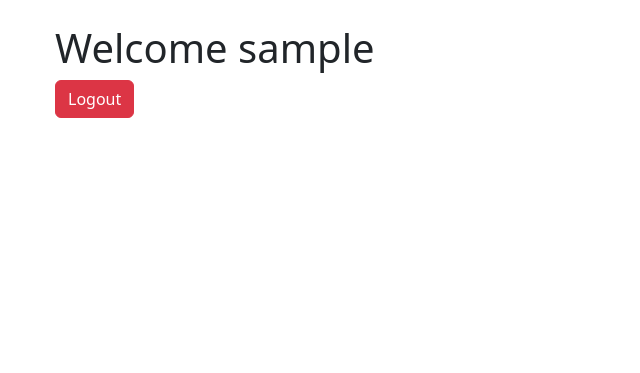
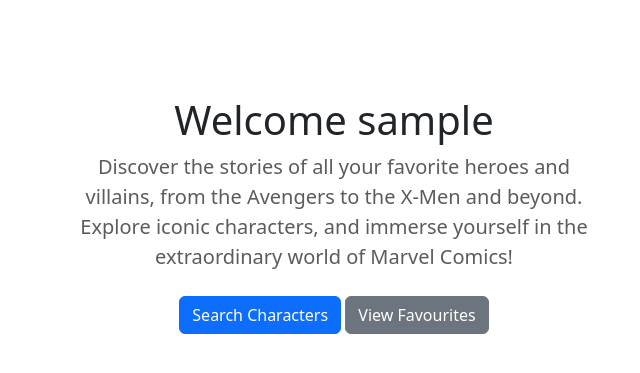
Before and after one commit to SaiSakethGK/marvel-mosaic, a Django app: page / in a window 1280 px wide. Shown: the part 56-429 px from the top of the page, without its empty margins (306-946 px from the left). Run offline with Django 5.2, Linux system fonts and the light colour scheme; the visitor is signed in with stand-in values (Sample User, id 1).

Commit message:
Added 'Search Characters' and 'View Favourites' buttons to home page for authenticated users

```diff
--- a/website/templates/home.html
+++ b/website/templates/home.html
@@ -4,8 +4,19 @@
 
 <div class="col-md-6 offset-md-3">
     {% if user.is_authenticated %}
-        <h1>Welcome {{ user.username }}</h1>
-        <a href="{% url 'logout' %}" class="btn btn-danger">Logout</a>
+        <br>
+        <br>
+        <br>
+        <section class="jumbotron text-center">
+            <div class="container">
+                <h1 class="jumbotron-heading">Welcome {{ user.username }}</h1>
+                <p class="lead text-muted">Discover the stories of all your favorite heroes and villains, from the Avengers to the X-Men and beyond. Explore iconic characters, and immerse yourself in the extraordinary world of Marvel Comics!</p>
+                <p>
+                    <a href="#" class="btn btn-primary my-2">Search Characters</a>
+                    <a href="#" class="btn btn-secondary my-2">View Favourites</a>
+                </p>
+            </div>
+        </section>
     {% else %}
         <h1>Login</h1>
         <form method="POST" action="{% url 'home' %}">
```
